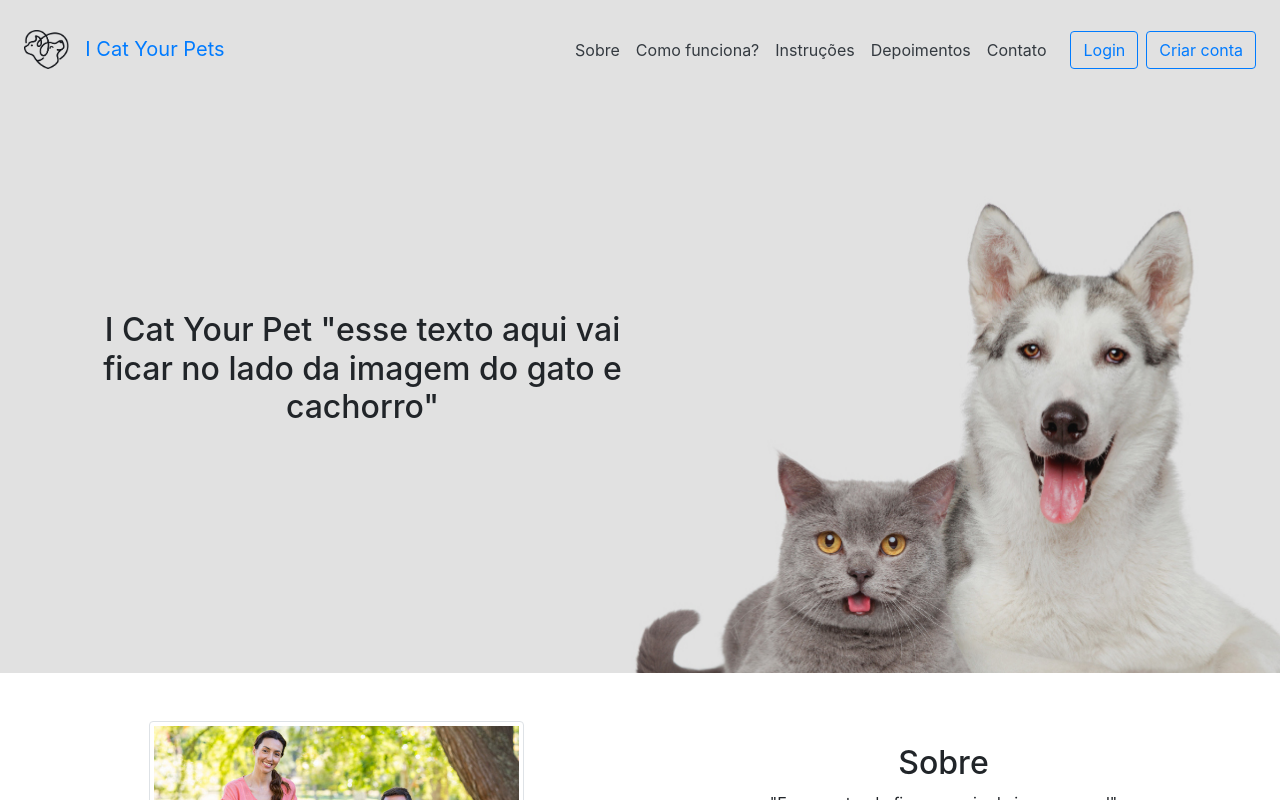
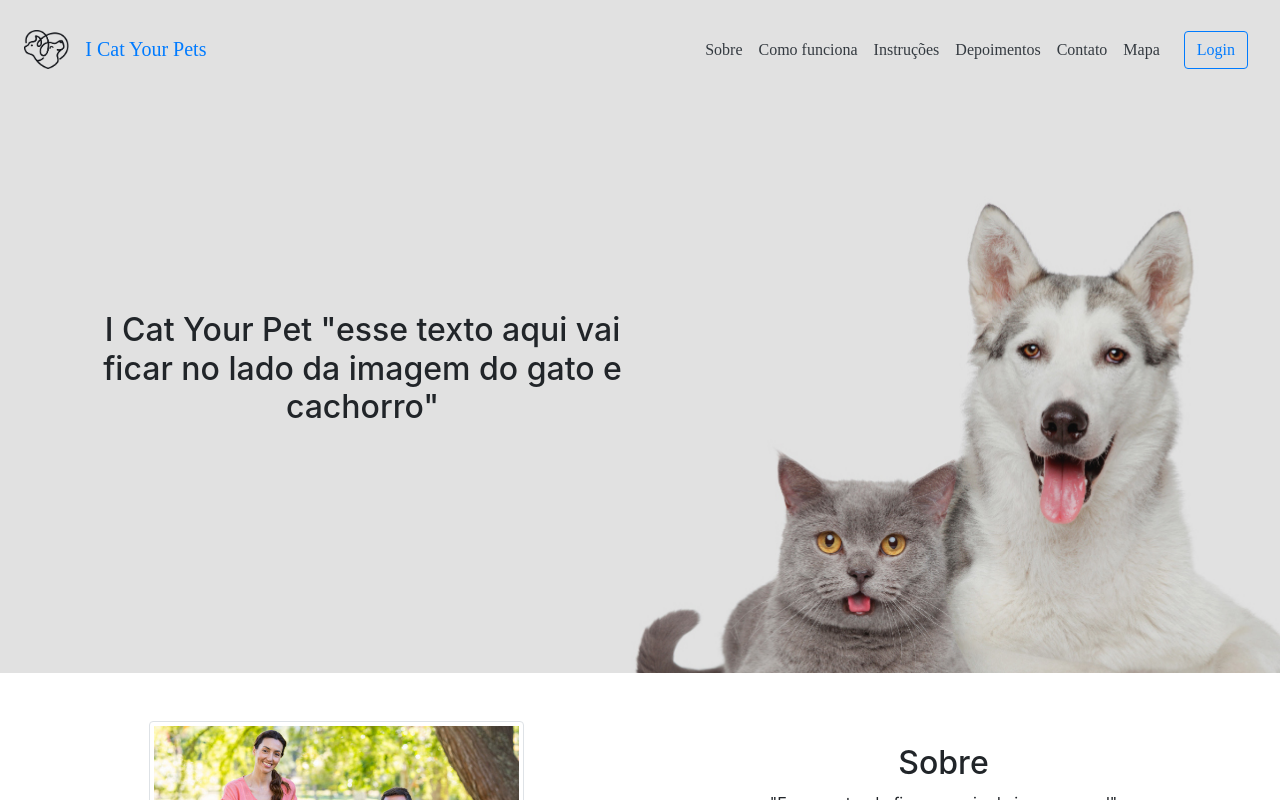
Before and after one commit to juliane-arruda/Final-Project-Full-Stack-IronHack-Front-End, a React (Create React App) app: page / in a window 1280 px wide. Shown: the top 800 px of the page. Built offline with nearby package versions, Linux system fonts and the light colour scheme; no server answers; what react-google-maps would draw is missing.

Commit message:
removed some link and added another

```diff
--- a/src/components/navbar.js
+++ b/src/components/navbar.js
@@ -18,7 +18,7 @@ class Navbar extends Component {
     this.onToggle = this.onToggle.bind(this);
   }
 
-  componentDidMount(){
+  componentDidMount() {
     window.addEventListener('scroll', this.onScroll);
   }
 
@@ -52,7 +52,7 @@ class Navbar extends Component {
     console.log(this.state.loggedInUser);
     const { isHome, userInSession } = this.props;
     const { onTop, isMenuOpen } = this.state;
-    console.log({isMenuOpen})
+    console.log({ isMenuOpen })
 
     return (
       <div className={`Navbar ${isHome ? 'home' : ''} ${onTop ? 'top' : ''} ${isMenuOpen ? 'menu-open' : ''}`}>
@@ -67,27 +67,37 @@ class Navbar extends Component {
             <nav className="d-flex flex-column flex-lg-row align-content-center my-2 my-lg-0 mr-lg-3" id="menu">
               {userInSession && (
                 <>
-                  <NavLink className="p-2 text-dark" activeStyle={{ color: "red" }} to="/pets">
+                  <NavLink className="p-2 text-dark" activeStyle={{ color: "blue" }} to="/pets" style={{ textDecoration: "none" }}>
                     Pets
                   </NavLink>
-                  <NavLink className="p-2 text-dark" to="/signup-found" style={{ textDecoration: "none" }}>
+                  {/* <NavLink className="p-2 text-dark" to="/signup-found" style={{ textDecoration: "none" }}>
                     Encontrei um pet
-                  </NavLink>
-                  <NavLink className="p-2 text-dark" to="/signup-lost" style={{ textDecoration: "none" }}>
+                  </NavLink> */}
+                  {/* <NavLink className="p-2 text-dark" to="/signup-lost" style={{ textDecoration: "none" }}>
                     Perdi meu pet
-                  </NavLink>
-                  <NavLink className="p-2 text-dark" activeStyle={{ color: "yellow" }} to="/map" style={{ textDecoration: "none" }}>
-                    Mapa
-                  </NavLink>
+                  </NavLink> */}
                 </>
               )}
               {!userInSession && (
                 <>
-                  <HashLink to="#about" className="p-2 text-dark">Sobre</HashLink>
-                  <HashLink to="/#howItWorks" className="p-2 text-dark">Como funciona?</HashLink>
-                  <HashLink to="/#instructions" className="p-2 text-dark">Instruções</HashLink>
-                  <HashLink to="/#depositions" className="p-2 text-dark">Depoimentos</HashLink>
-                  <HashLink to="/#contact" className="p-2 text-dark">Contato</HashLink>
+                  <HashLink to="/#about" className="p-2 text-dark" activeStyle={{ color: "blue" }} style={{ textDecoration: "none" }}>
+                    Sobre
+                    </HashLink>
+                  <HashLink to="/#howItWorks" className="p-2 text-dark" activeStyle={{ color: "blue" }} style={{ textDecoration: "none" }}>
+                    Como funciona
+                    </HashLink>
+                  <HashLink to="/#instructions" className="p-2 text-dark" activeStyle={{ color: "blue" }} style={{ textDecoration: "none" }}>
+                    Instruções
+                    </HashLink>
+                  <HashLink to="/#depositions" className="p-2 text-dark" activeStyle={{ color: "blue" }} style={{ textDecoration: "none" }}>
+                    Depoimentos
+                    </HashLink>
+                  <HashLink to="/#contact" className="p-2 text-dark" activeStyle={{ color: "blue" }} style={{ textDecoration: "none" }}>
+                    Contato
+                    </HashLink>
+                  <NavLink className="p-2 text-dark" activeStyle={{ color: "blue" }} to="/map" style={{ textDecoration: "none" }}>
+                    Mapa
+                  </NavLink>
                   {/* <NavLink className="p-2 text-dark" to="/signup-found">
                     Encontrei um pet
                   </NavLink>
@@ -98,14 +108,9 @@ class Navbar extends Component {
               )}
             </nav>
             {!userInSession && (
-              <>
               <NavLink className="btn btn-outline-primary mr-2" to="/login">
                 Login
               </NavLink>
-                <NavLink className="btn btn-outline-primary" to="/signup">
-                  Criar conta
-                </NavLink>
-              </>
             )}
             {userInSession && (
               <NavLink className="btn btn-outline-danger" onClick={() => this.logoutUser()} to="/" exact>
--- a/src/components/navbar.scss
+++ b/src/components/navbar.scss
@@ -1,8 +1,12 @@
 .Navbar {
   height: 73px;
 
-  a:hover {
-    text-decoration: none;
+  a {
+    font-family: 'Boogaloo', cursive;
+
+    &:hover {
+      text-decoration: none;
+    }
   }
 
   .navbar {
```
Lines whose indentation alone changed are shown as unchanged.
